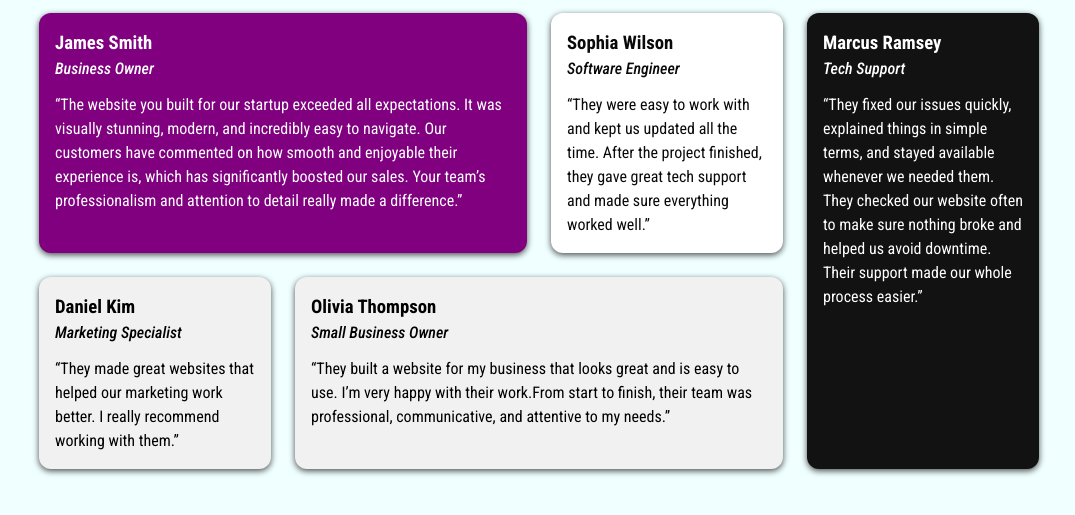
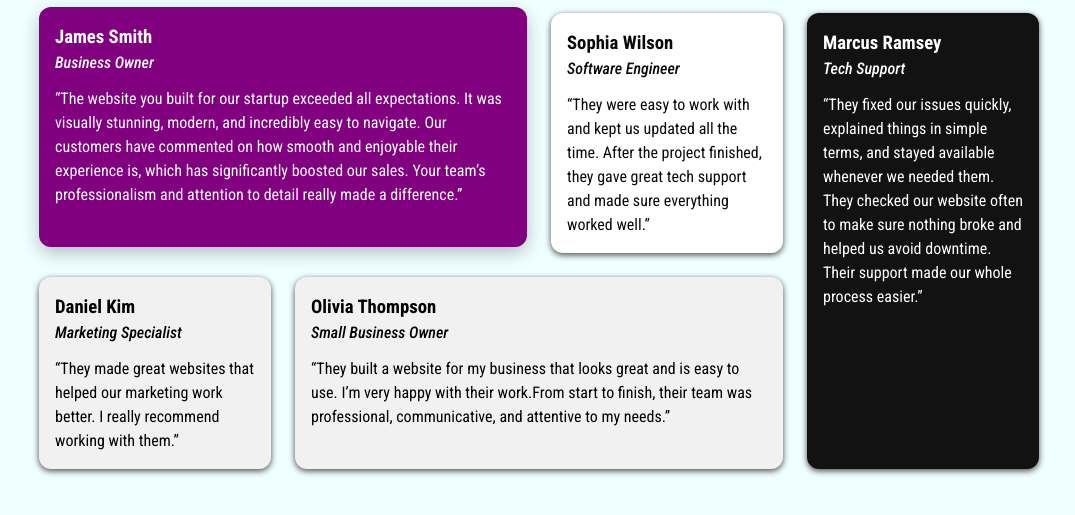
Before and after one commit to brm29/testimonials-grid, a plain HTML site: page index.html in a window 1280 px wide. In both pictures the pointer is over the element 384 px from the left and 204 px from the top of the page. Shown: the part 71-586 px from the top of the page, without its empty margins (101-1176 px from the left). Drawn offline with Linux system fonts and the light colour scheme.

Commit message:
add hovering effect to cards

```diff
--- a/style.css
+++ b/style.css
@@ -38,6 +38,13 @@ body {
   border-radius: 12px;
   box-shadow: 0 2px 6px rgba(0, 0, 0, 0.7);
   color: #fff;
+  transition: transform 0.25s ease, box-shadow 0.25s ease;
+}
+
+/* hover effect */
+.testimonial-card:hover {
+  transform: translateY(-6px);
+  box-shadow: 0 6px 18px rgba(0, 0, 0, 0.25);
 }
 
 /* background card colors */
```
